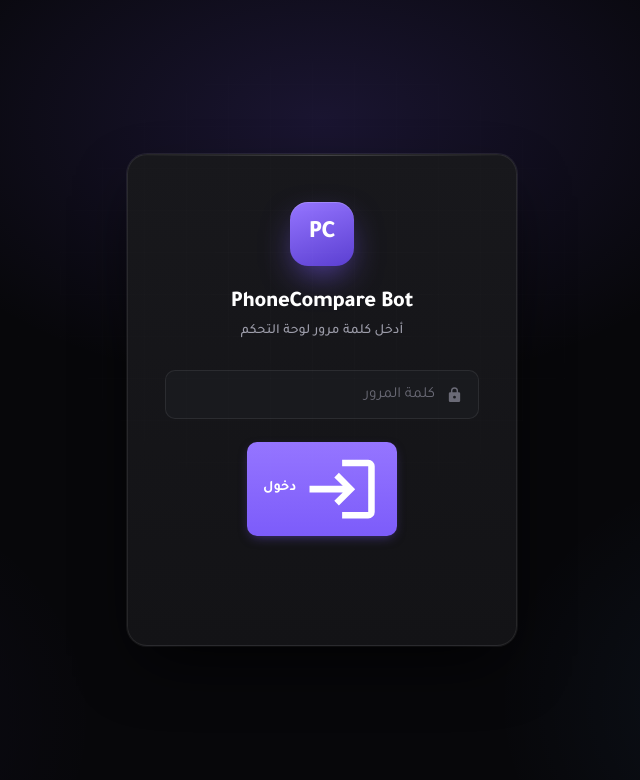
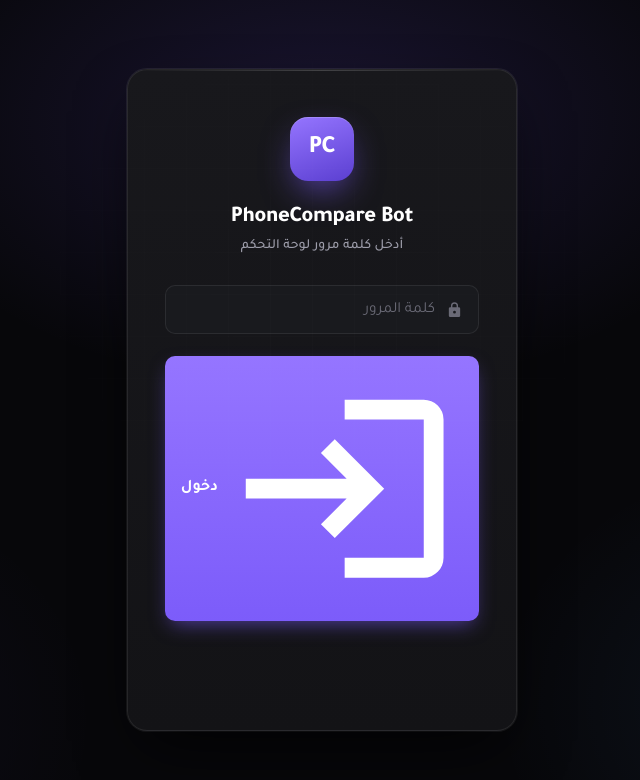
Before and after one commit to fixsymbolic99-maker/phonecompare-bot, a website: page dashboard.html in a window 1280 px wide. Shown: the whole page, without its empty margins (318-958 px from the left). Drawn offline with Linux system fonts and the light colour scheme; no server answers.

Commit message:
Update button styles and comments in dashboard.html

```diff
--- a/dashboard.html
+++ b/dashboard.html
@@ -56,8 +56,24 @@
         .login-card input::placeholder { color: var(--text-faint); }
         .login-card input:focus { border-color: var(--accent); background: #1d1e23; box-shadow: 0 0 0 4px var(--accent-soft); }
         .login-card input:focus + svg, .input-group:focus-within svg { fill: var(--accent-hover); }
-        /* زر الدخول صغير ومضغوط ومتمركز */
-        .login-card button { width: 100%; max-width: 150px; margin: 0 auto; padding: 0.5rem 1rem; border: none; border-radius: var(--radius-sm); background: linear-gradient(180deg, var(--accent-hover), var(--accent)); color: #fff; font-weight: 700; font-size: 0.9rem; cursor: pointer; transition: transform .18s var(--ease), filter .18s var(--ease), box-shadow .18s var(--ease); box-shadow: 0 4px 12px -4px rgba(124,92,250,.5); display: flex; align-items: center; justify-content: center; gap: .4rem; }
+        /* زر دخول شريط كامل (زي الصورة التانية بالضبط) */
+        .login-card button {
+            width: 100%;
+            padding: 0.85rem 1rem;
+            border: none;
+            border-radius: var(--radius-sm);
+            background: linear-gradient(180deg, var(--accent-hover), var(--accent));
+            color: #fff;
+            font-weight: 700;
+            font-size: 1rem;
+            cursor: pointer;
+            transition: transform .18s var(--ease), filter .18s var(--ease), box-shadow .18s var(--ease);
+            box-shadow: 0 8px 20px -6px rgba(124,92,250,.6);
+            display: flex;
+            align-items: center;
+            justify-content: center;
+            gap: .5rem;
+        }
         .login-card button:hover { filter: brightness(1.08); transform: translateY(-1px); }
         .login-card button:active { transform: translateY(0); filter: brightness(.96); }
         .login-error { color: var(--danger); font-size: .82rem; margin-top: 1rem; min-height: 1.4rem; font-weight: 600; }
@@ -182,7 +198,6 @@
         .admin-card { background: linear-gradient(180deg, #18181c, var(--surface)); border: 1px solid var(--border); border-radius: var(--radius-lg); padding: 1.1rem; position: relative; box-shadow: var(--shadow-card); transition: border-color .25s var(--ease); cursor: default; }
         .admin-card:hover { border-color: var(--accent-soft); transform: none; box-shadow: var(--shadow-card); }
         .admin-card-top { display: flex; justify-content: space-between; align-items: start; margin-bottom: .8rem; }
-        /* الصورة تظهر كاملة داخل الكارت */
         .admin-card-image-wrap { position: relative; border-radius: var(--radius-md); overflow: hidden; margin-bottom: 1rem; height: 160px; background: linear-gradient(135deg, #1e1e23, #141416); display: flex; align-items: center; justify-content: center; }
         .admin-card-image-wrap img { width: 100%; height: 100%; object-fit: contain; display: block; transition: transform .5s var(--ease); }
         .admin-card-image-empty { display: flex; flex-direction: column; align-items: center; justify-content: center; gap: .5rem; color: var(--text-faint); }
@@ -231,7 +246,7 @@
         .btn-secondary-modal { display: inline-flex; align-items: center; gap: .5rem; border: none; padding: .7rem 1.4rem; border-radius: var(--radius-xs); cursor: pointer; font-size: .88rem; font-weight: 700; background: var(--surface-2); color: var(--text); border: 1px solid var(--border); transition: transform .18s var(--ease), background-color .18s var(--ease); }
         .btn-secondary-modal:hover { background: var(--surface-3); transform: translateY(-1px); }
 
-        /* إصلاح الصورة داخل حقل الرفع */
+        /* حقل رفع الصورة (بدون خروج الصورة عن المربع) */
         .upload-area {
             position: relative;
             display: flex;
@@ -904,4 +919,4 @@
 
     </script>
 </body>
-</html>
+                            </html>
```
